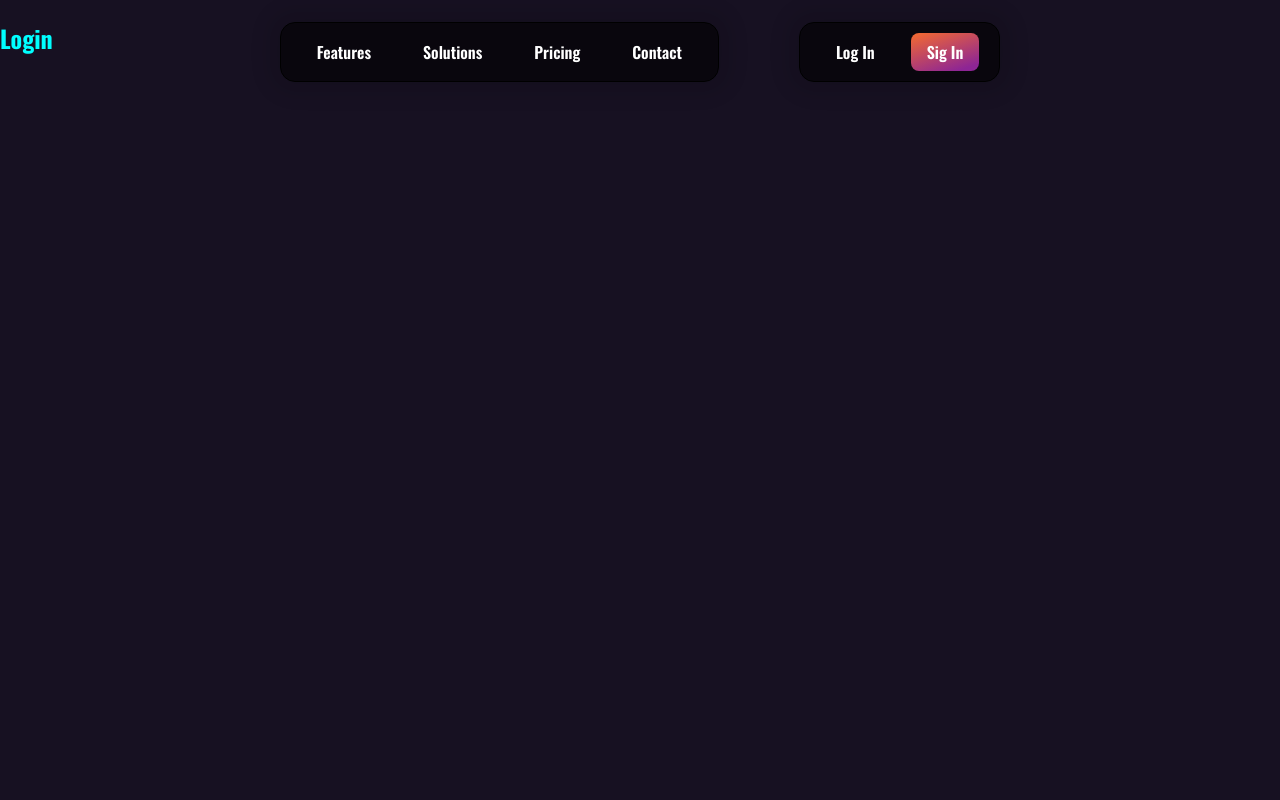
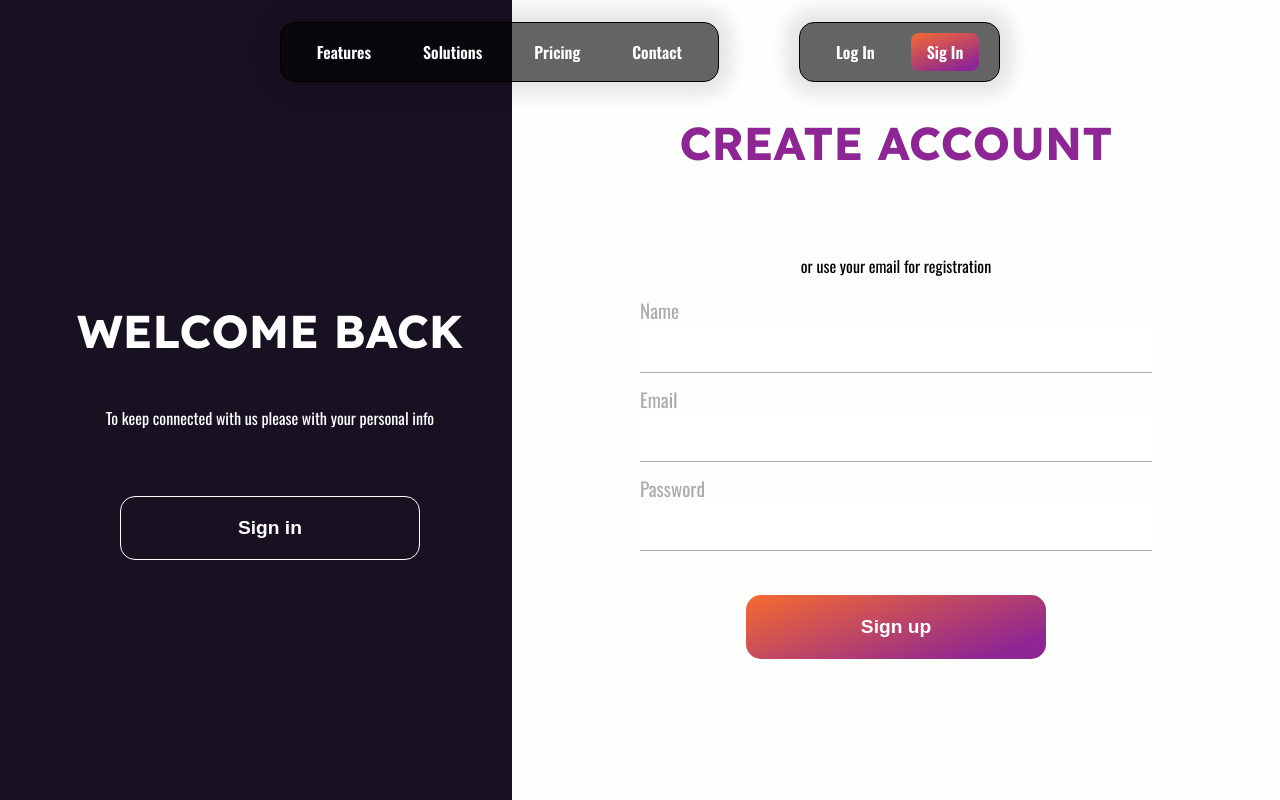
Before and after one commit to vitandes/music, a React (Vite) app: page /login in a window 1280 px wide. Built offline with nearby package versions, Linux system fonts and the light colour scheme.

Commit message:
feat: login page

```diff
--- a/src/pages/login/login.css
+++ b/src/pages/login/login.css
@@ -1,3 +1,204 @@
-.login-container{
-    color: aqua;
+main {
+  font-size: 1.2rem;
+  background-color: var(--background-color);
+  width: 100vw;
+  height: 100vh;
+  position: relative;
+  font-family: var(--font-family-primary);
 }
+
+.slide-one {
+  width: 80%;
+  color: var(--main-color-text);
+  display: flex;
+  height: 100%;
+  transition: transform 1s ease;
+
+  &.slide-move {
+    transform: translateX(25%);
+  }
+
+  & .message {
+    flex: auto;
+    display: flex;
+    flex-direction: column;
+    align-items: center;
+    justify-content: center;
+    padding: 0 4rem;
+    transition: transform 0.5s ease, opacity 0.8s ease;
+
+    & .message-caption {
+      height: 255px;
+      display: flex;
+      flex-direction: column;
+      align-items: center;
+      justify-content: center;
+      gap: 2rem;
+      text-align: center;
+    }
+
+    & h1 {
+      font-family: var(--font-family-secondary);
+      font-weight: bold;
+      text-transform: uppercase;
+      font-size: clamp(32px, 4vw, 46px);
+    }
+
+    & p {
+      line-height: 2rem;
+    }
+
+    & .btn-enter {
+      width: clamp(1rem, 80%, 300px);
+      height: clamp(2rem, 8vh, 80px);
+      font-size: 1.2rem;
+      border: 1px solid #fff;
+      background: transparent;
+      color: var(--main-color-text);
+      font-weight: 600;
+      border-radius: 15px;
+      transition: transform 0.3s ease, box-shadow 0.3s ease;
+
+      &:hover {
+        cursor: pointer;
+        transform: scale(1.1);
+      }
+    }
+  }
+}
+
+.slide-two {
+  position: absolute;
+  background: var(--light-color);
+  top: 0;
+  right: 0;
+  bottom: 0;
+  width: 60%;
+  overflow: hidden;
+  transition: right 0.8s ease-out;
+
+  &.slide-move {
+    right: 40%;
+  }
+}
+
+.form-container {
+  position: relative;
+  width: 100%;
+  height: 100%;
+
+  & .form-wrapper {
+    position: absolute;
+    inset: 12vh 10vw;
+    margin: auto;
+
+    & .header {
+      display: flex;
+      flex-direction: column;
+      justify-content: space-around;
+      align-items: center;
+      height: 200px;
+
+      & h1 {
+        font-family: var(--font-family-secondary);
+        font-weight: bold;
+        text-transform: uppercase;
+        font-size: clamp(32px, 4vw, 46px);
+        color: var(--third-color);
+        text-align: center;
+      }
+
+      & nav {
+        display: flex;
+        justify-content: center;
+        width: 100%;
+        gap: 8px;
+
+        & .menu-item {
+          width: 2.2rem;
+          height: 2.2rem;
+          border-radius: 50%;
+          display: flex;
+          justify-content: center;
+          align-items: center;
+
+          & svg {
+            fill: var(--background-color);
+          }
+
+          &:hover svg {
+            fill: var(--third-color);
+          }
+        }
+      }
+    }
+
+    .input-group {
+      display: grid;
+      grid-template-columns: 1fr;
+      grid-template-rows: repeat(3, 1fr) 12vh;
+      gap: 12px;
+
+      & .input {
+        display: grid;
+        align-content: end;
+      }
+
+      & .forget-password-input {
+        place-items: center;
+
+        & .forget-link {
+          text-decoration: none;
+          color: var(--background-color);
+          font-size: 1.2rem;
+          font-weight: 700;
+        }
+      }
+
+      label {
+        color: var(--gray-color);
+      }
+    }
+  }
+}
+
+input {
+  outline: none;
+  border: none;
+  border-bottom: 1px solid var(--gray-color);
+  height: 3rem;
+  font-family: var(--font-family-secondary);
+  font-size: 1rem;
+}
+
+.button-input {
+  place-items: center;
+}
+
+button {
+  width: clamp(1rem, 80%, 300px);
+  height: clamp(2rem, 8vh, 80px);
+  font-size: 1.2rem;
+  background: var(--color-button-principal);
+  color: var(--main-color-text);
+  font-weight: 600;
+  border: none;
+  border-radius: 15px;
+  transition: transform 0.3s ease, box-shadow 0.3s ease;
+}
+
+button:hover {
+  cursor: pointer;
+  transform: scale(1.1);
+  /* box-shadow: 4px 4px 20px rgba(254, 127, 45, 0.55); */
+}
+
+.form-wrapper-one,
+.form-wrapper-two {
+  transition: transform 0.8s ease, opacity 1.4s ease;
+}
+
+.form-wrapper-hidden {
+  transform: translateX(200vw);
+  opacity: 0;
+}
--- a/src/pages/login/login.jsx
+++ b/src/pages/login/login.jsx
@@ -1,11 +1,109 @@
-import './login.css'
 
-const Login = ()=>{
-    return (
-        <section className="login-container">
-            <h1 >Login</h1>
-        </section>
-    )
-}
+import { useState } from "react";
+import "./login.css";
 
-export default Login
+const Login = () => {
+  const [isSignUp, setIsSignUp] = useState(false);
+
+  const handleButtonEnter = () => {
+    setIsSignUp(!isSignUp);
+  };
+
+  return (
+    <main>
+      {/* Sección 1 */}
+      <section className={`slide-one ${isSignUp ? "slide-move" : ""}`}>
+        <div className="message message-one">
+          <div className="message-caption">
+            <h1>Welcome back</h1>
+            <p>To keep connected with us please with your personal info</p>
+          </div>
+          <button className="btn-enter" onClick={handleButtonEnter}>
+            Sign in
+          </button>
+        </div>
+        <div className="message message-two">
+          <div className="message-caption">
+            <h1>Hello</h1>
+            <p>Enter your personal details and start your journey with us</p>
+          </div>
+          <button className="btn-enter" onClick={handleButtonEnter}>
+            Sign up
+          </button>
+        </div>
+      </section>
+
+      {/* Sección 2 */}
+      <section
+        className={`form-page slide-two ${isSignUp ? "slide-move" : ""}`}
+      >
+        <div className="form-container">
+          <div
+            className={`form-wrapper form-wrapper-one ${
+              isSignUp ? "form-wrapper-hidden" : ""
+            }`}
+          >
+            <section className="header">
+              <h1>Create account</h1>
+              <nav>
+                {/* Iconos de redes sociales */}
+              </nav>
+              <p>or use your email for registration</p>
+            </section>
+
+            <form className="input-group">
+              <div className="name-input input">
+                <label>Name</label>
+                <input type="text" />
+              </div>
+              <div className="email-input input">
+                <label>Email</label>
+                <input type="email" />
+              </div>
+              <div className="password-input input">
+                <label>Password</label>
+                <input type="password" />
+              </div>
+              <div className="button-input input">
+                <button type="submit">Sign up</button>
+              </div>
+            </form>
+          </div>
+
+          <div
+            className={`form-wrapper form-wrapper-two ${
+              !isSignUp ? "form-wrapper-hidden" : ""
+            }`}
+          >
+            <section className="header">
+              <h1>Sign in to your music world</h1>
+              <nav>{/* Iconos de redes sociales */}</nav>
+              <p>or use your email account</p>
+            </section>
+
+            <form className="input-group">
+              <div className="email-input input">
+                <label>Email</label>
+                <input type="email" />
+              </div>
+              <div className="password-input input">
+                <label>Password</label>
+                <input type="password" />
+              </div>
+              <div className="forget-password-input input">
+                <a href="#" className="forget-link">
+                  forgot your password ?
+                </a>
+              </div>
+              <div className="button-input input">
+                <button type="submit">Sign in</button>
+              </div>
+            </form>
+          </div>
+        </div>
+      </section>
+    </main>
+  );
+};
+
+export default Login;
--- a/src/styles.css
+++ b/src/styles.css
@@ -1,34 +1,49 @@
-@import url('https://fonts.googleapis.com/css2?family=Oswald:wght@200..700&display=swap')
-;
+@import url("https://fonts.googleapis.com/css2?family=Oswald:wght@200..700&display=swap");
+@import url("https://fonts.googleapis.com/css2?family=Readex+Pro:wght@400;500;600;700&display=swap");
 
-
-:root{
-  --color-button-principal: linear-gradient(341deg, rgba(141,37,149,1) 12%, rgba(245,107,47,1) 100%);
-  --color-button-principal-hover:  linear-gradient(341deg, #6f1d75 12%, #bf5223 100%);
+:root {
+  --color-button-principal: linear-gradient(
+    341deg,
+    rgba(141, 37, 149, 1) 12%,
+    rgba(245, 107, 47, 1) 100%
+  );
+  --color-button-principal-hover: linear-gradient(
+    341deg,
+    #6f1d75 12%,
+    #bf5223 100%
+  );
+  --background-color-cards-button: #302447;
+  --background-color-cards: #231a32;
   --background-color: #171122;
-  --background-color-cards: #231A32;
-  --background-color-cards-button: #302447;
-  --padding-button-big: 15px 60px;
-  --padding-ancla-menu: 7px 16px;
-  --main-color-text: #fff;
-  --secon-color-text: #000;
-  --third-color: rgb(141,37,149);
-  --size-animation-range-banner: 56.0vw;
-  --font-size-p: 16px;
+  --font-family-primary: "Oswald", sans-serif;
+  --font-family-secondary: "Readex Pro", sans-serif;
   --font-size-h1: 48px;
   --font-size-h2: 40px;
   --font-size-h3: 30px;
   --font-size-h4: 19px;
+  --font-size-p: 16px;
+  --light-color: #fdfffc;
+  --gray-color: #ababab;
+  --main-color-text: #fff;
+  --padding-ancla-menu: 7px 16px;
+  --padding-button-big: 15px 60px;
+  --secon-color-text: #000;
+  --size-animation-range-banner: 56vw;
+  --third-color: rgb(141, 37, 149);
 }
 
-body{
-    margin: 0;
-    padding: 0;
-    font-family: "Oswald", sans-serif;
-    background-color: var(--background-color);
+* {
+  margin: 0;
+  padding: 0;
+  box-sizing: border-box;
 }
 
-h3{
+body {
+  font-family: var(--font-family-primary);
+  background-color: var(--background-color);
+}
+
+h3 {
   color: var(--main-color-text);
   text-align: center;
   font-size: var(--font-size-h3);
```
